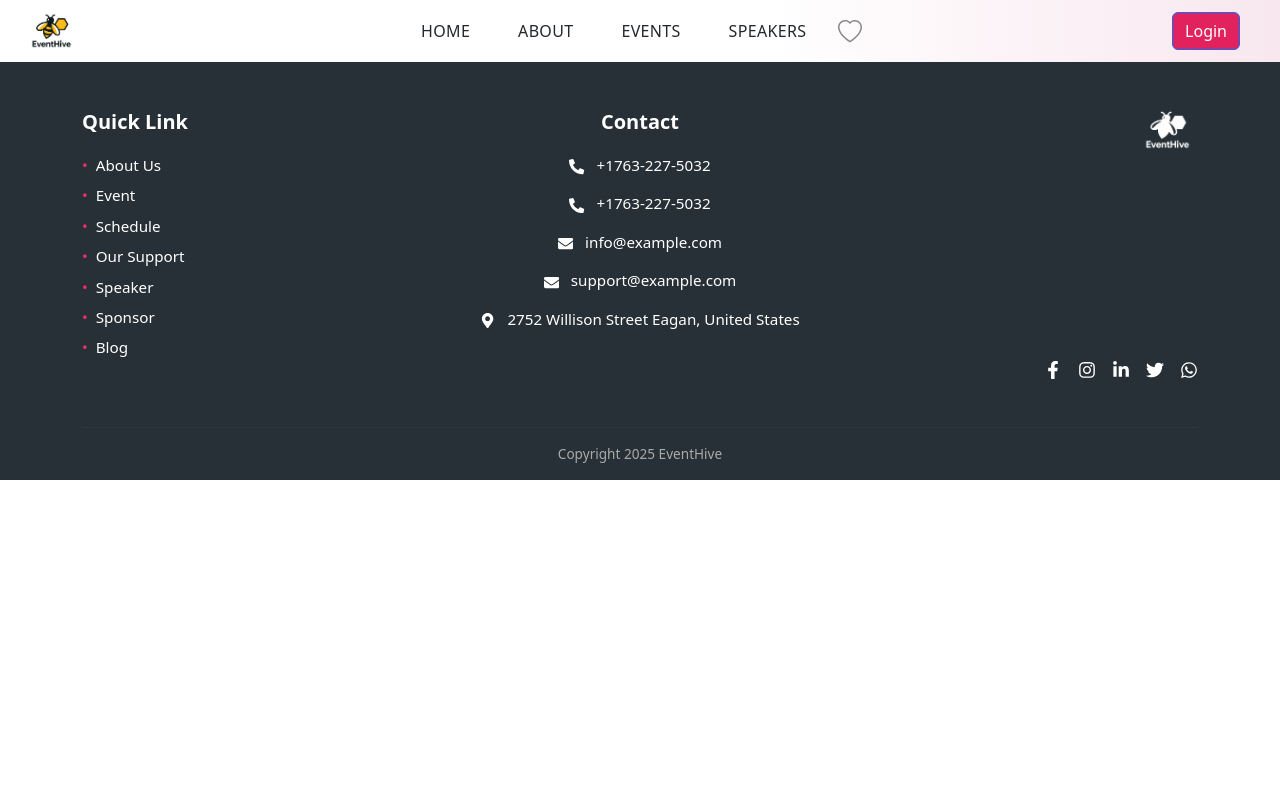
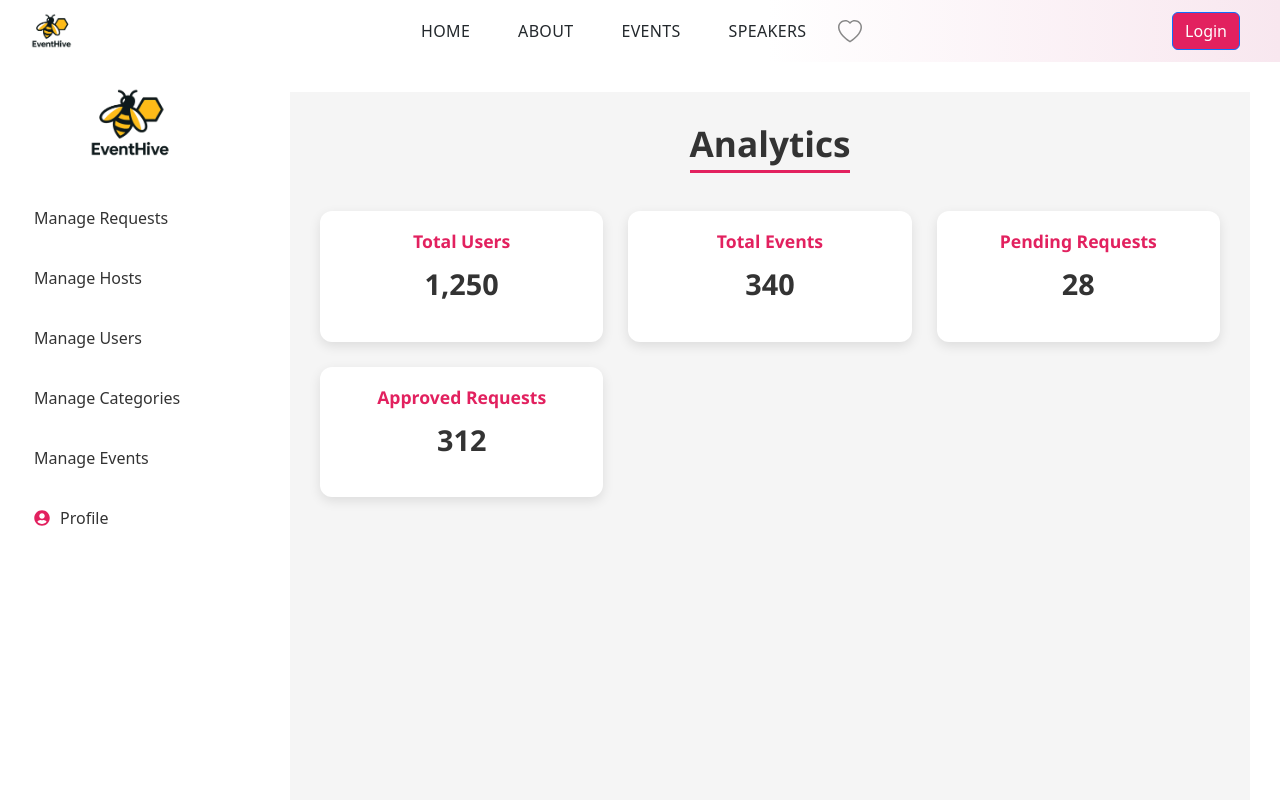
Before and after one commit to Rai-Srishti/EventHive, a React (Vite) app: page /admin/dashboard in a window 1280 px wide. Shown: the top 800 px of the page. Built offline with nearby package versions, Linux system fonts and the light colour scheme.

Commit message:
adding Admin Dashboard Page

```diff
--- a/package.json
+++ b/package.json
@@ -22,6 +22,7 @@
     "react-redux": "^9.2.0",
     "react-router-dom": "^7.7.0",
     "react-toastify": "^11.0.5",
+    "rechart": "^0.0.1",
     "recharts": "^3.1.0",
     "swiper": "^11.2.10"
   },
--- a/src/App.jsx
+++ b/src/App.jsx
@@ -22,6 +22,7 @@ import EditEvent from './pages/Admin/EditEvent';
 import EditCategory from './pages/Admin/EditCategory';
 import ManageHosts from './pages/Admin/ManageHosts';
 import ManageUsers from './pages/Admin/ManageUsers';
+import AdminDashboard from './pages/Admin/AdminDashboard';
 import HostDashboard from './pages/Host/HostDashboard';
 import HostNavbar from './pages/Host/HostNavbar';
 import NewEventPage from './pages/Host/NewEventPage';
@@ -58,6 +59,7 @@ function App() {
         <Route path='/about' element={<AboutUs/>} />
         <Route path='/speakers' element={<SpeakersPage/>} />
         <Route path= '/event-details/:id' element={<EventDetails/>}/>
+
         <Route path="/admin" element={<AdminLayout />}>
           <Route path="categories" element={<ManageCategories />} />
           <Route path="events" element={<ManageEvents />} />
@@ -68,8 +70,7 @@ function App() {
           <Route path="categories/edit/:id" element={<EditCategory />} />
           <Route path="hosts" element={<ManageHosts />} />
           <Route path="users" element={<ManageUsers />} />
-
-
+          <Route path="dashboard" element={<AdminDashboard />} />
         </Route>
 
         <Route path="/host/dashboard" element={<HostDashboard />} />
--- /dev/null
+++ b/src/pages/Admin/AdminDashboard.css
@@ -0,0 +1,46 @@
+.dashboard-container {
+  display: flex;
+}
+
+.dashboard-content {
+  flex: 1;
+  padding: 30px;
+  background-color: #f9f9f9;
+  min-height: 100vh;
+}
+
+.dashboard-title {
+  font-size: 28px;
+  font-family: 'Segoe UI', sans-serif;
+  font-weight: 600;
+  border-bottom: 3px solid #E2215F;
+  display: inline-block;
+  margin-bottom: 30px;
+}
+
+.stats-grid {
+  display: grid;
+  grid-template-columns: repeat(auto-fit, minmax(220px, 1fr));
+  gap: 20px;
+}
+
+.stat-card {
+  background: #fff;
+  border-radius: 12px;
+  box-shadow: 0 0 8px rgba(0, 0, 0, 0.08);
+  padding: 20px;
+  text-align: center;
+  transition: 0.3s;
+}
+
+.stat-card h3 {
+  margin-bottom: 10px;
+  font-size: 18px;
+  color: #555;
+}
+
+.stat-card p {
+  font-size: 24px;
+  font-weight: bold;
+  color: #E2215F;
+}
--- /dev/null
+++ b/src/pages/Admin/AdminDashboard.jsx
@@ -0,0 +1,96 @@
+import React from "react";
+import "./AdminDashboard.css";
+
+const AdminDashboard = () => {
+  return (
+    <div className="dashboard-container" style={{ display: "flex" }}>
+
+
+      <div
+        className="dashboard-content"
+        style={{
+          flex: 1,
+          padding: "30px",
+          backgroundColor: "#f5f5f5",
+          minHeight: "100vh",
+        }}
+      >
+        {/* Title */}
+        <div style={{ textAlign: "center", marginBottom: "30px" }}>
+          <h2
+            style={{
+              display: "inline-block",
+              fontSize: "2.2rem",
+              fontFamily: "'Segoe UI', sans-serif",
+              color: "#333",
+              borderBottom: "3px solid #E2215F",
+              paddingBottom: "6px",
+              fontWeight: "600",
+            }}
+          >
+            Analytics
+          </h2>
+        </div>
+
+        {/* Stats Cards */}
+        <div
+          className="stats-grid"
+          style={{
+            display: "grid",
+            gridTemplateColumns: "repeat(auto-fit, minmax(220px, 1fr))",
+            gap: "25px",
+          }}
+        >
+          {[
+            { title: "Total Users", value: "1,250" },
+            { title: "Total Events", value: "340" },
+            { title: "Pending Requests", value: "28" },
+            { title: "Approved Requests", value: "312" },
+          ].map((stat, index) => (
+            <div
+              key={index}
+              className="stat-card"
+              style={{
+                background: "#fff",
+                padding: "20px",
+                borderRadius: "12px",
+                boxShadow: "0 4px 12px rgba(0,0,0,0.1)",
+                textAlign: "center",
+                transition: "transform 0.3s",
+              }}
+              onMouseEnter={(e) =>
+                (e.currentTarget.style.transform = "scale(1.03)")
+              }
+              onMouseLeave={(e) =>
+                (e.currentTarget.style.transform = "scale(1)")
+              }
+            >
+              <h3
+                style={{
+                  fontSize: "1.1rem",
+                  color: "#E2215F",
+                  marginBottom: "10px",
+                  fontWeight: "600",
+                  fontFamily: "'Segoe UI', sans-serif",
+                }}
+              >
+                {stat.title}
+              </h3>
+              <p
+                style={{
+                  fontSize: "1.8rem",
+                  fontWeight: "bold",
+                  color: "#333",
+                }}
+              >
+                {stat.value}
+              </p>
+            </div>
+          ))}
+        </div>
+      </div>
+    </div>
+  );
+};
+
+export default AdminDashboard;
```
Also changed, not shown: 1 other file (tests, documents, lock files or other folders).
